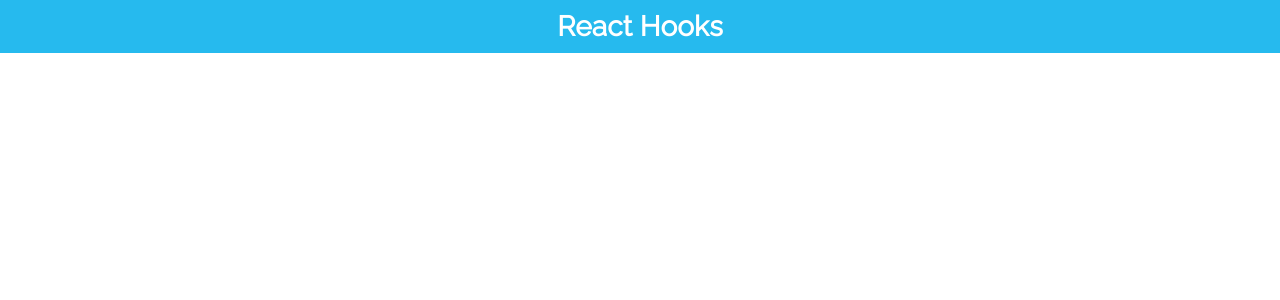
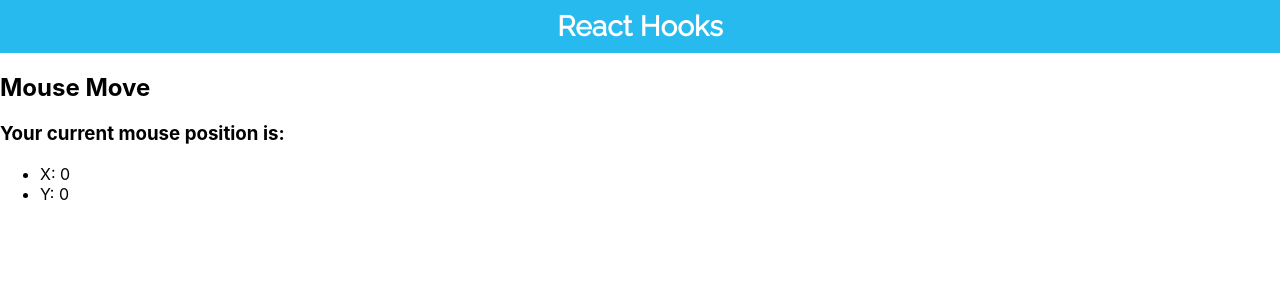
Before and after one commit to AndrewUsher/react-hooks, a React (Create React App) app: page /mousemove in a window 1280 px wide. Shown: the top 300 px of the page. Built offline with nearby package versions, Linux system fonts and the light colour scheme.

Commit message:
Add mousemove hook

```diff
--- a/src/App.js
+++ b/src/App.js
@@ -7,6 +7,7 @@ import Locale from './Locale'
 import Motion from './Motion'
 import Orientation from './Orientation'
 import Resize from './Resize'
+import MouseMove from './MouseMove';
 
 class App extends Component {
   render() {
@@ -18,6 +19,7 @@ class App extends Component {
             <Switch>
               <Route exact component={Home} path="/" />
               <Route exact component={Locale} path="/locale" />
+              <Route exact component={MouseMove} path="/mousemove"/>
               <Route exact component={Motion} path="/motion" />
               <Route exact component={Orientation} path="/orientation"/>
               <Route exact component={Resize} path="/resize" />
--- a/src/Home.js
+++ b/src/Home.js
@@ -20,6 +20,7 @@ const Styled = {
 const Home = () => (
   <Styled.Section>
     <Link to="/resize">Resize</Link>
+    <Link to="/mousemove">MouseMove</Link>
     <Link to="/locale">Locale</Link>
     <Link to="/motion">Motion</Link>
     <Link to="/orientation">Orientation</Link>
--- /dev/null
+++ b/src/MouseMove.js
@@ -0,0 +1,18 @@
+import React from 'react'
+import useMouseMove from './withMouseMove'
+
+const MouseMove = () => {
+  const {x: mouseX, y: mouseY} = useMouseMove()
+  return (
+    <section>
+      <h2>Mouse Move</h2>
+      <h3>Your current mouse position is:</h3>
+      <ul>
+        <li>X: {mouseX}</li>
+        <li>Y: {mouseY}</li>
+      </ul>
+    </section>
+  )
+}
+
+export default MouseMove
--- /dev/null
+++ b/src/withMouseMove.js
@@ -0,0 +1,17 @@
+import { useState, useEffect } from 'react'
+
+const useMouseMove = () => {
+  const [mousePosition, setMousePosition] = useState({ x: 0, y: 0 })
+
+  const handleMouseMove = e => setMousePosition({ x: e.clientX, y: e.clientY })
+
+  useEffect(() => {
+    window.addEventListener('mousemove', handleMouseMove)
+
+    return () => window.removeEventListener('mousemove', handleMouseMove)
+  }, [])
+
+  return mousePosition
+}
+
+export default useMouseMove
```
